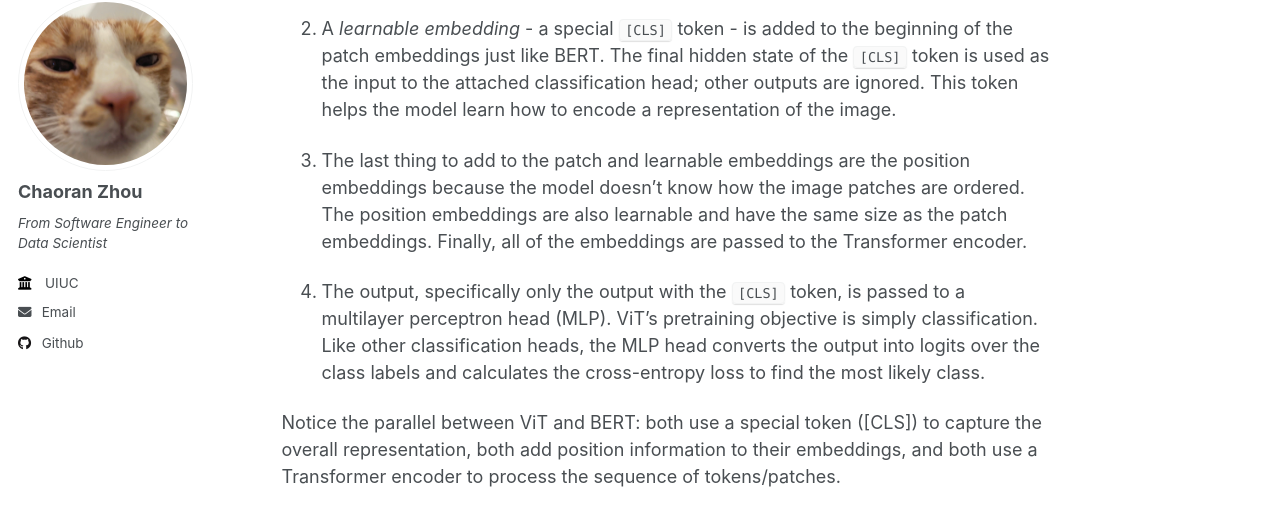
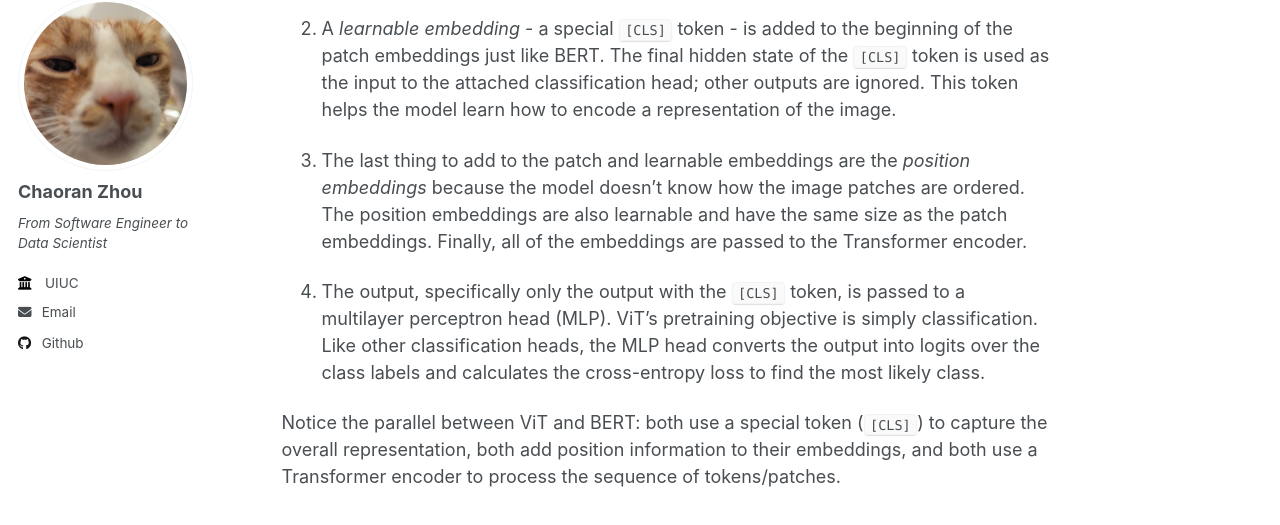
Before and after one commit to ranranrunforit/ranranrunforit.github.io, a Jekyll site: the page built from _projects/project-15.md, in a window 1280 px wide and 900 px high, scrolled down 26533 px. Shown: the part 110-635 px from the top of the window. Built offline with Jekyll 4.4.1, drawn with Linux system fonts in a browser that asks for light colours.

Commit message:
Update project-15.md

```diff
--- a/_projects/project-15.md
+++ b/_projects/project-15.md
@@ -625,11 +625,11 @@ The main change ViT introduced was in how images are fed to a Transformer:
 
 2. A *learnable embedding* - a special `[CLS]` token - is added to the beginning of the patch embeddings just like BERT. The final hidden state of the `[CLS]` token is used as the input to the attached classification head; other outputs are ignored. This token helps the model learn how to encode a representation of the image.
 
-3. The last thing to add to the patch and learnable embeddings are the position embeddings because the model doesn’t know how the image patches are ordered. The position embeddings are also learnable and have the same size as the patch embeddings. Finally, all of the embeddings are passed to the Transformer encoder.
+3. The last thing to add to the patch and learnable embeddings are the *position embeddings* because the model doesn’t know how the image patches are ordered. The position embeddings are also learnable and have the same size as the patch embeddings. Finally, all of the embeddings are passed to the Transformer encoder.
 
 4. The output, specifically only the output with the `[CLS]` token, is passed to a multilayer perceptron head (MLP). ViT’s pretraining objective is simply classification. Like other classification heads, the MLP head converts the output into logits over the class labels and calculates the cross-entropy loss to find the most likely class.
 
-Notice the parallel between ViT and BERT: both use a special token ([CLS]) to capture the overall representation, both add position information to their embeddings, and both use a Transformer encoder to process the sequence of tokens/patches.
+Notice the parallel between ViT and BERT: both use a special token (`[CLS]`) to capture the overall representation, both add position information to their embeddings, and both use a Transformer encoder to process the sequence of tokens/patches.
 
 ## Transformer Architectures
 
```
